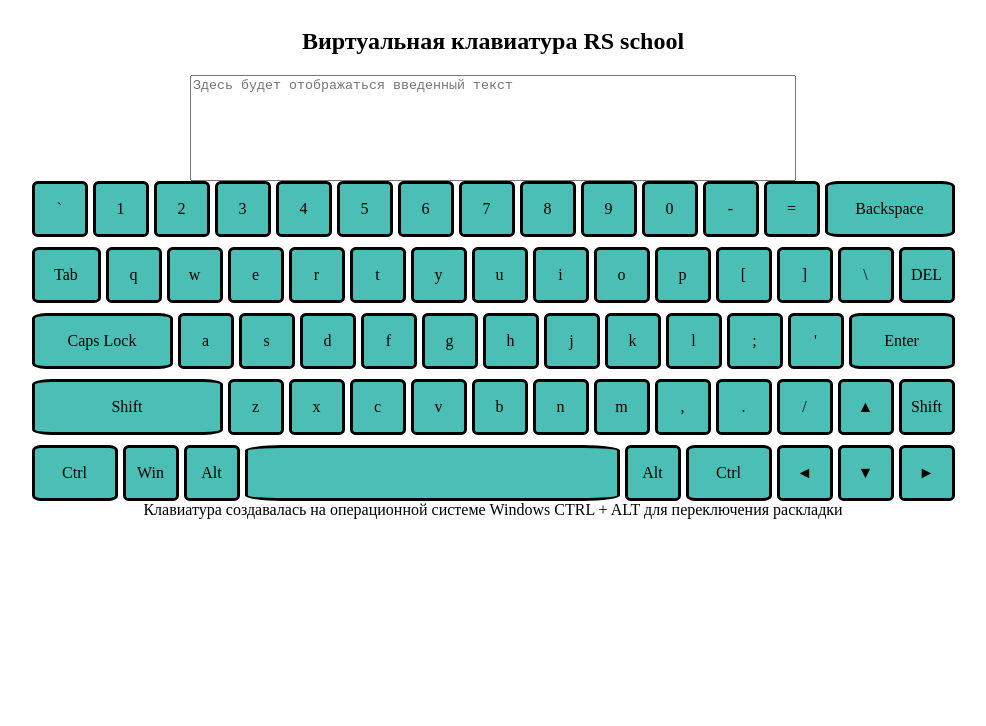
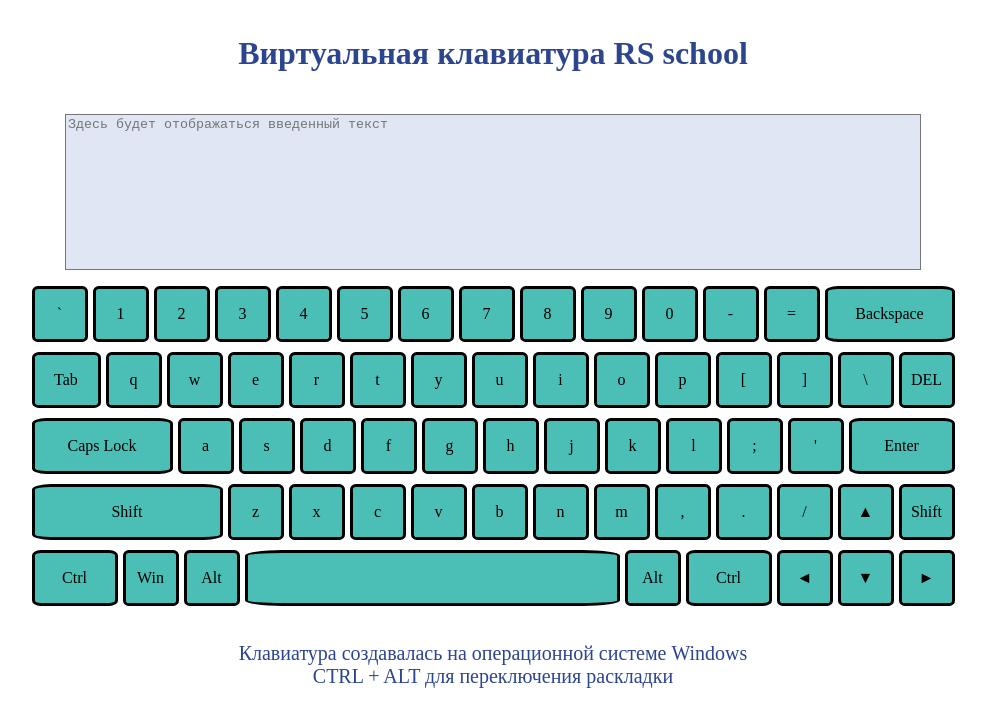
Before and after one commit to AlexHeadGU/Virtual-keyboard, a website built with webpack: page src/index.html in a window 1280 px wide. Shown: the whole page, without its empty margins (147-1133 px from the left). Built offline with nearby package versions, Linux system fonts and the light colour scheme.

Commit message:
feat: add CSS to all components

```diff
--- a/src/index.js
+++ b/src/index.js
@@ -9,15 +9,17 @@ const textArea = document.createElement('textarea');
 // eslint-disable-next-line import/prefer-default-export
 export const keyboard = document.createElement('div');
 const instruction = document.createElement('div');
+const p = document.createElement('p');
 
 section.className = 'main';
 wrapper.className = 'wrapper';
 keyboard.className = 'keyboard';
+p.className = 'instruction';
 
 title.innerHTML = 'Виртуальная клавиатура RS school';
 textArea.placeholder = 'Здесь будет отображаться введенный текст';
 textArea.classList.add('text_area');
-instruction.innerHTML = 'Клавиатура создавалась на операционной системе Windows CTRL + ALT для переключения раскладки';
+p.innerHTML = 'Клавиатура создавалась на операционной системе Windows<br>CTRL + ALT для переключения раскладки';
 
 document.body.append(section);
 section.append(wrapper);
@@ -25,6 +27,7 @@ wrapper.append(title);
 wrapper.append(textArea);
 wrapper.append(keyboard);
 wrapper.append(instruction);
+instruction.append(p);
 
 for (let i = 0; i < 64; i++) {
   const key = document.createElement('div');
--- a/src/sass/abstracts/_key.scss
+++ b/src/sass/abstracts/_key.scss
@@ -13,15 +13,15 @@
 
 .press_key, .caps-is-on {
     background-color: $COLOR-PUSH;
-    border-radius: 20%;
-    animation: animation_reduce 1s ease-in-out;
+    border-radius: 10%;
+    animation: animation_reduce 0.1s linear forwards;
 }
 
 @keyframes animation_reduce{
-    0% {
+    from {
         transform: scale(1, 1);
     }
-    100% {
+    to {
         transform: scale(0.9, 0.9);
     }
 }
--- /dev/null
+++ b/src/sass/components/_instruction.scss
@@ -0,0 +1,5 @@
+.instruction {
+    font-size: 20px;
+    color: #2c458f;
+    text-align: center;
+}
--- a/src/sass/components/_keyboard.scss
+++ b/src/sass/components/_keyboard.scss
@@ -1,9 +1,6 @@
 .keyboard {
     display: flex;
-    // grid-template-columns: repeat(15, 1fr);
     gap: 10px 5px;
     flex-wrap: wrap;
     width: 923px;
-    // grid-column-gap: 5px;
-    // grid-row-gap: 10px;
 }
--- a/src/sass/components/_textarea.scss
+++ b/src/sass/components/_textarea.scss
@@ -1,5 +1,6 @@
 .text_area {
     resize: none;
-    height: 100px;
-    width: 600px;
+    height: 150px;
+    width: 850px;
+    background-color: #e1e6f5;
 }
--- /dev/null
+++ b/src/sass/components/_title.scss
@@ -0,0 +1,4 @@
+h1 {
+    color: #2c458f;
+    font-size: 2rem;
+}
--- a/src/sass/layouts/_wrapper.scss
+++ b/src/sass/layouts/_wrapper.scss
@@ -2,4 +2,5 @@
     display: flex;
     align-items: center;
     flex-direction: column;
+    row-gap: 1rem;
 }
--- a/src/sass/main.scss
+++ b/src/sass/main.scss
@@ -4,3 +4,5 @@
 @import 'abstracts/key';
 @import 'layouts/wrapper';
 @import 'components/textarea';
+@import 'components/title';
+@import 'components/instruction';
```
Also changed, not shown: README.md.
